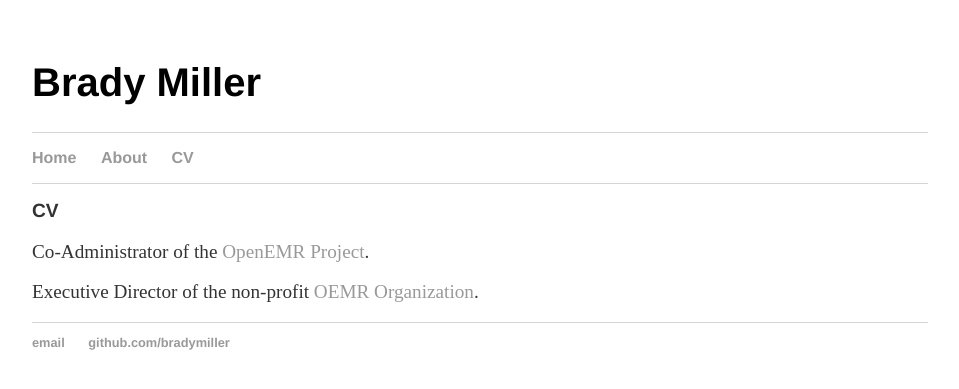
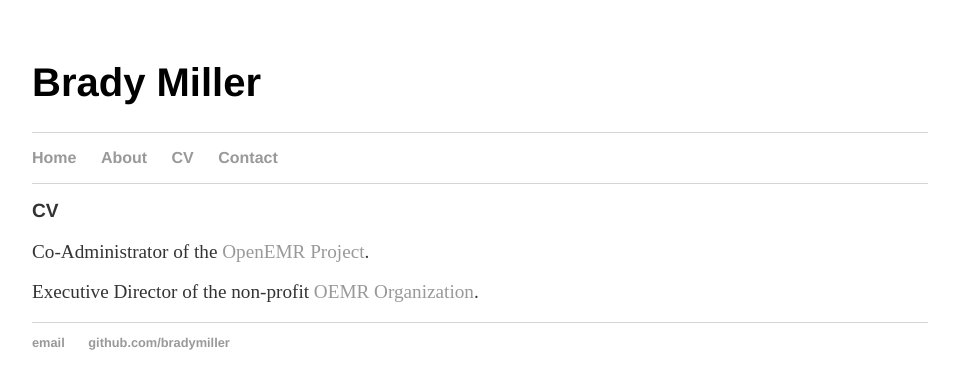
Before and after one commit to bradymiller/bradymiller.github.io, a Jekyll site: the page built from cv/index.html, in a window 1280 px wide. Shown: the top 389 px of the page, without its empty margins (160-1119 px from the left). Built offline with Jekyll 4.4.1, drawn with Linux system fonts in a browser that asks for light colours.

Commit message:
done hopefully

```diff
--- a/_layouts/default.html
+++ b/_layouts/default.html
@@ -14,6 +14,7 @@
         <li><a href="/">Home</a></li>
         <li><a href="/about">About</a></li>
         <li><a href="/cv">CV</a></li>
+        <li><a href="/contact">Contact</a></li>
       </ul>
     </nav>
     <div class="container">
--- a/about/index.html
+++ b/about/index.html
@@ -2,7 +2,5 @@
 layout: default
 title: Brady Miller
 ---
-<div>
-  <h2>About</h2>
-  <p>Open source advocate and volunteer on the <a href="http://www.open-emr.org">OpenEMR project</a>.</p>
-</div>
+<h2>About</h2>
+<p>Open source advocate and volunteer on the <a href="http://www.open-emr.org">OpenEMR project</a>.</p>
--- a/cv/index.html
+++ b/cv/index.html
@@ -2,8 +2,6 @@
 layout: default
 title: Brady Miller
 ---
-<div>
-  <h2>CV</h2>
-  <p>Co-Administrator of the <a href="http://www.open-emr.org">OpenEMR Project</a>.</p>
-  <p>Executive Director of the non-profit <a href="http://www.oemr.org">OEMR Organization</a>.</p>
-</div>
+<h2>CV</h2>
+<p>Co-Administrator of the <a href="http://www.open-emr.org">OpenEMR Project</a>.</p>
+<p>Executive Director of the non-profit <a href="http://www.oemr.org">OEMR Organization</a>.</p>
--- a/index.html
+++ b/index.html
@@ -2,7 +2,5 @@
 layout: default
 title: Brady Miller
 ---
-<div>
-  <h2>Home</h2>
-  <p>This is a succinct website for Brady Miller.</p>
-</div>
+<h2>Home</h2>
+<p>This is a succinct website for Brady Miller.</p>
```
